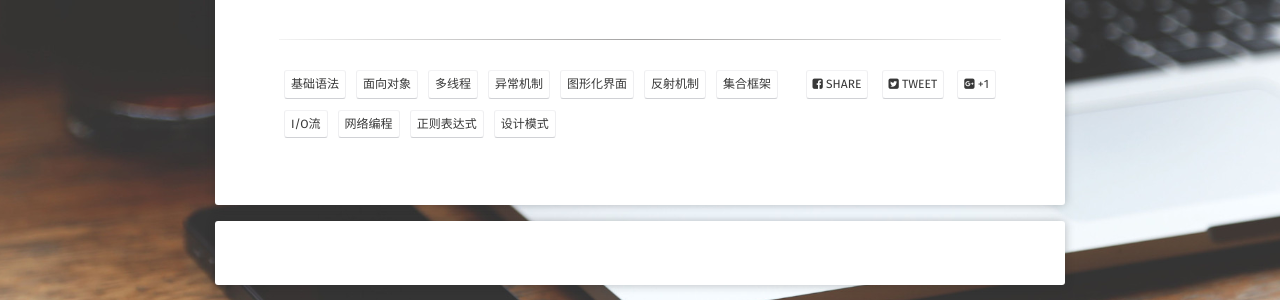
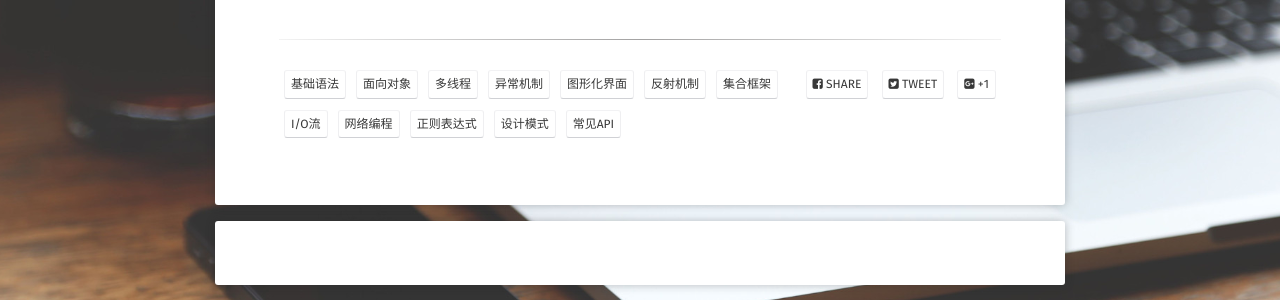
Before and after one commit to jackieliutao/javaStudyRoute, a Jekyll site: the page built from _posts/2017-09-18-JAVASE.md, in a window 1280 px wide. Shown: the part 405-705 px from the top of the page. Built offline with Jekyll 4.4.1, drawn with Linux system fonts in a browser that asks for light colours; some web fonts are replaced; comment, search, counter and statistics services are not loaded.

Commit message:
Update 2017-09-18-JAVASE.md

```diff
--- a/_posts/2017-09-18-JAVASE.md
+++ b/_posts/2017-09-18-JAVASE.md
@@ -15,6 +15,7 @@ tag:
 - 网络编程
 - 正则表达式
 - 设计模式
+- 常见API
 comments: true
 ---
 <a href="../pages/javaSE/basic-grammer.html">一：Java基础语法</a>
```
